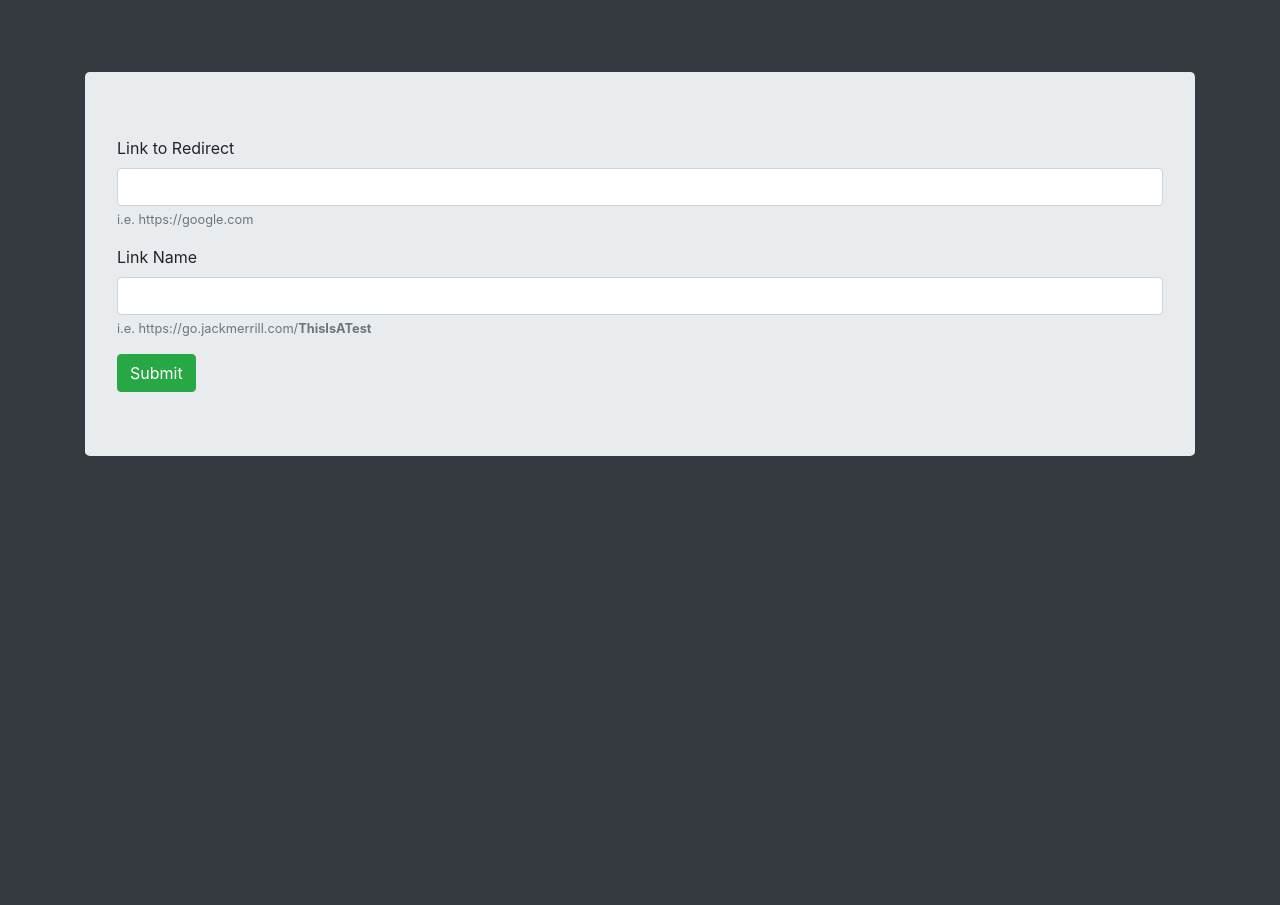
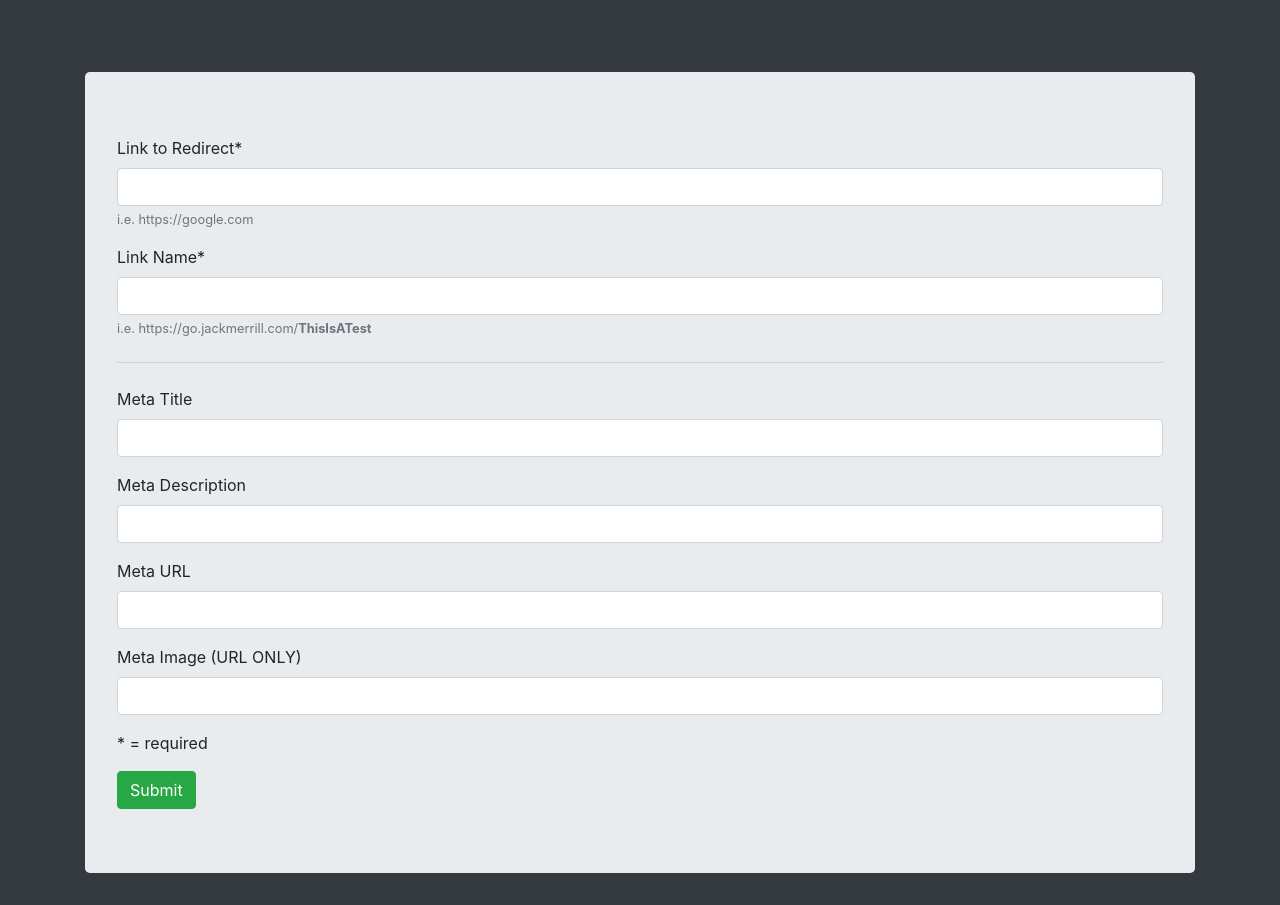
Before and after one commit to jackmerrill/LinkRedir, a Flask app: page / in a window 1280 px wide. Shown: the part 56-961 px from the top of the page. Before the commit the page ends 512 px from the top, so only its background shows below. Run offline with Flask 2, Linux system fonts and the light colour scheme; some libraries are stand-ins or nearby versions.

Commit message:
added meta tags

```diff
--- a/server.py
+++ b/server.py
@@ -10,13 +10,40 @@ class Links(db.Model):
     id = db.Column(db.Integer, primary_key=True)
     link = db.Column(db.String(512))
     redir = db.Column(db.String(1024))
+    metatitle = db.Column(db.String(512))
+    metadesc = db.Column(db.String(512))
+    metaurl = db.Column(db.String(512))
+    metaimg = db.Column(db.String(512))
 
 db.create_all()
 
 @app.route('/', methods=["POST", "GET"])
 def hello():
     if request.method == "POST":
-        newLink = Links(link=request.form["weblink"], redir=request.form["link"])
+        metatitle=None
+        metadesc=None
+        metaurl=None
+        metaimg=None
+        if request.form['metatitle']:
+            metatitle = request.form['metatitle']
+        else:
+            metatitle=None
+        if request.form['metadesc']:
+            metadesc = request.form['metadesc']
+        else:
+            metadesc=None
+        if request.form['metaurl']:
+            metaurl = request.form['metaurl']
+        else:
+            metaurl=None
+        if request.form['metaimg']:
+            metaimg = request.form['metaimg']
+        else:
+            metaimg=None
+
+        # haha bad code
+
+        newLink = Links(link=request.form["weblink"], redir=request.form["link"], metatitle=metatitle, metadesc=metadesc, metaurl=metaurl, metaimg=metaimg)
         db.session.add(newLink)
         db.session.commit()
         return render_template("index.html", alert='Success! Link is https://go.jackmerrill.com/{0}').format(request.form["weblink"])
@@ -27,7 +54,7 @@ def goTo(link):
     checkLink = Links.query.filter_by(link=link).first()
     if not checkLink:
         return "Wrong link lol"
-    return redirect(checkLink.redir)
+    return render_template("redir.html", metatitle=checkLink.metatitle, metadesc=checkLink.metadesc, metaurl=checkLink.metaurl, metaimg=checkLink.metaimg, redir=checkLink.redir)
 
 if __name__ == "__main__":
-    app.run(host="0.0.0.0", port=6969, debug=False)
+    app.run(host="0.0.0.0", port=6969, debug=True)
--- a/templates/index.html
+++ b/templates/index.html
@@ -24,15 +24,35 @@
         <div class="jumbotron">
             <form action="/" method="POST">
                 <div class="form-group">
-                    <label for="link">Link to Redirect</label>
-                    <input type="text" class="form-control" id="link" aria-describedby="linkHelp" name="link">
+                    <label for="link">Link to Redirect*</label>
+                    <input type="text" class="form-control" id="link" aria-describedby="linkHelp" name="link" required>
                     <small id="linkHelp" class="form-text text-muted">i.e. https://google.com</small>
                 </div>
                 <div class="form-group">
-                        <label for="weblink">Link Name</label>
-                        <input type="text" class="form-control" id="weblink" aria-describedby="weblinkHelp" name="weblink">
+                        <label for="weblink">Link Name*</label>
+                        <input type="text" class="form-control" id="weblink" aria-describedby="weblinkHelp" name="weblink" required>
                         <small id="weblinkHelp" class="form-text text-muted">i.e. https://go.jackmerrill.com/<b>ThisIsATest</b></small>
                 </div>
+
+                <hr class="my-4">
+
+                <div class="form-group">
+                        <label for="metatitle">Meta Title</label>
+                        <input type="text" class="form-control" id="metatitle" aria-describedby="" name="metatitle">
+                </div>
+                <div class="form-group">
+                        <label for="metadesc">Meta Description</label>
+                        <input type="text" class="form-control" id="metadesc" aria-describedby="" name="metadesc">
+                </div>
+                <div class="form-group">
+                        <label for="metaurl">Meta URL</label>
+                        <input type="text" class="form-control" id="metaurl" aria-describedby="" name="metaurl">
+                </div>
+                <div class="form-group">
+                        <label for="metaimg">Meta Image (URL ONLY)</label>
+                        <input type="text" class="form-control" id="metaimg" aria-describedby="" name="metaimg">
+                </div>
+                <p>* = required</p>
                 <button type="submit" class="btn btn-success">Submit</button>
             </form>
         </div>
```
Also changed, not shown: templates/redir.html (added, +22 -0 lines), database.db.
